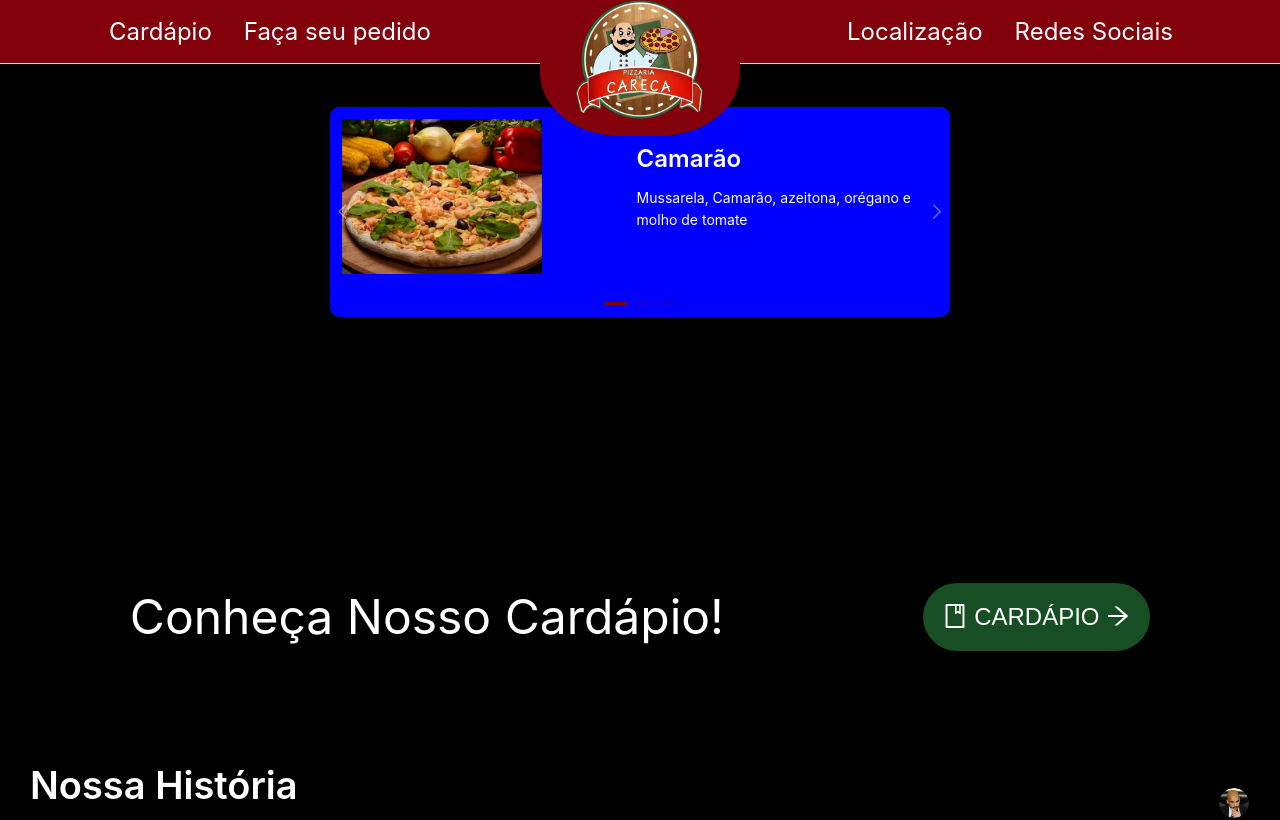
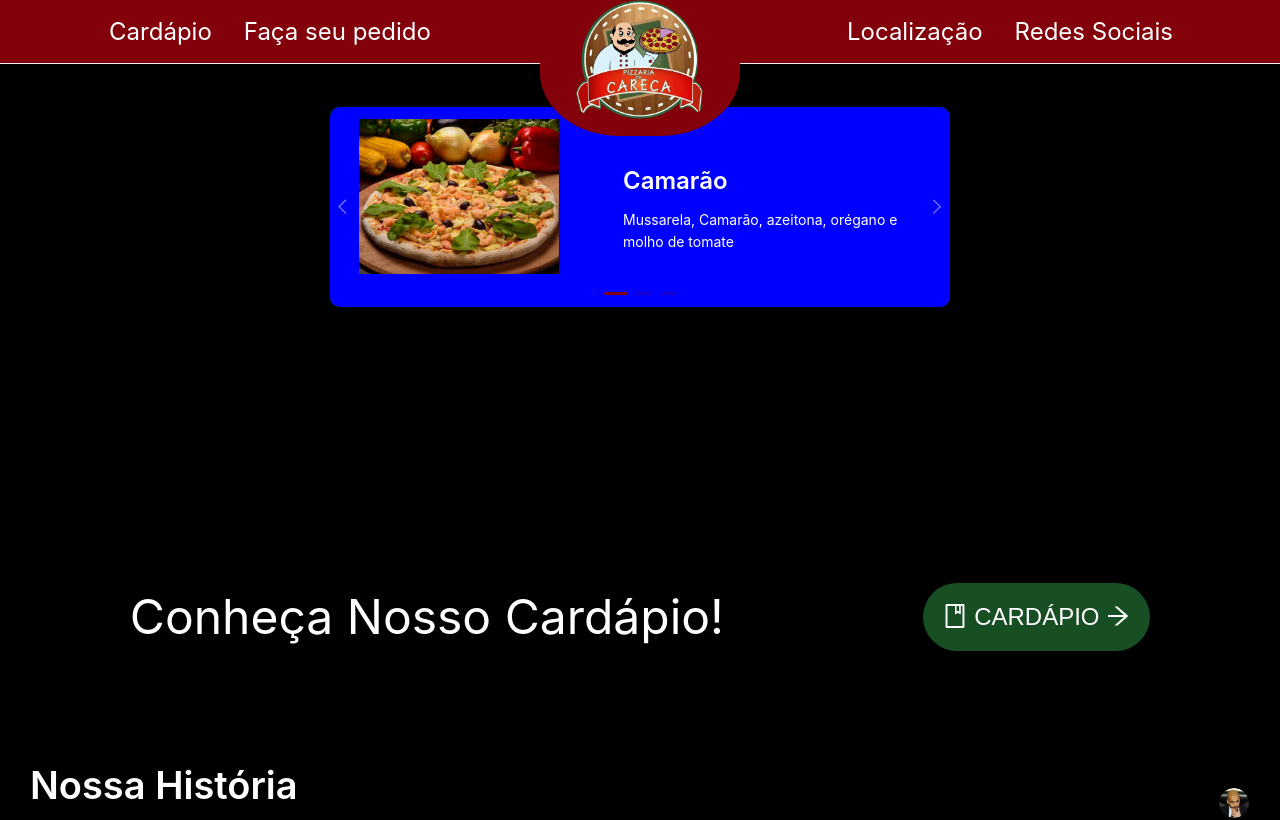
Before and after one commit to Lucas0Santana/careca-landing, a React (Create React App) app: page / in a window 1280 px wide. Shown: the top 820 px of the page. Built offline with nearby package versions, Linux system fonts and the light colour scheme.

Commit message:
:bug: FIX: O texto ficava alinhado errado baseado no tamanho que tinha

```diff
--- a/src/Shared/Components/Personalized_card/index.jsx
+++ b/src/Shared/Components/Personalized_card/index.jsx
@@ -1,21 +1,18 @@
 import { Typography, Card, Flex, Image, Row, Col } from 'antd';
 
 export const Personalized_card = ({ pizza, ingredientes, img_pizza }) => {
-
     const cardStyle = {
         width: 620,
-        height: 210,
+        height: 200,
         backgroundColor: 'blue',
     };
 
-
     return (
-        <Card hoverable size='small' style={cardStyle} styles={{ body: { overflow: 'hidden' } }} variant="borderless">
-            <Flex justify="space-between">
+        <Card hoverable size='small' style={cardStyle} variant="borderless">
+            <Row gutter={20} align={"middle"} justify={"space-around"}>
                 <Row>
-                    <Col span={12}>
                     <Image alt="avatar" src={img_pizza} width={200} />
-                    </Col>
+                </Row>
 
                 <Col span={12}>
                     <Row>
@@ -31,7 +28,6 @@ export const Personalized_card = ({ pizza, ingredientes, img_pizza }) => {
                     </Row>
                 </Col>
             </Row>
-            </Flex>
         </Card>
     )
 }
```
Lines whose indentation alone changed are shown as unchanged.
